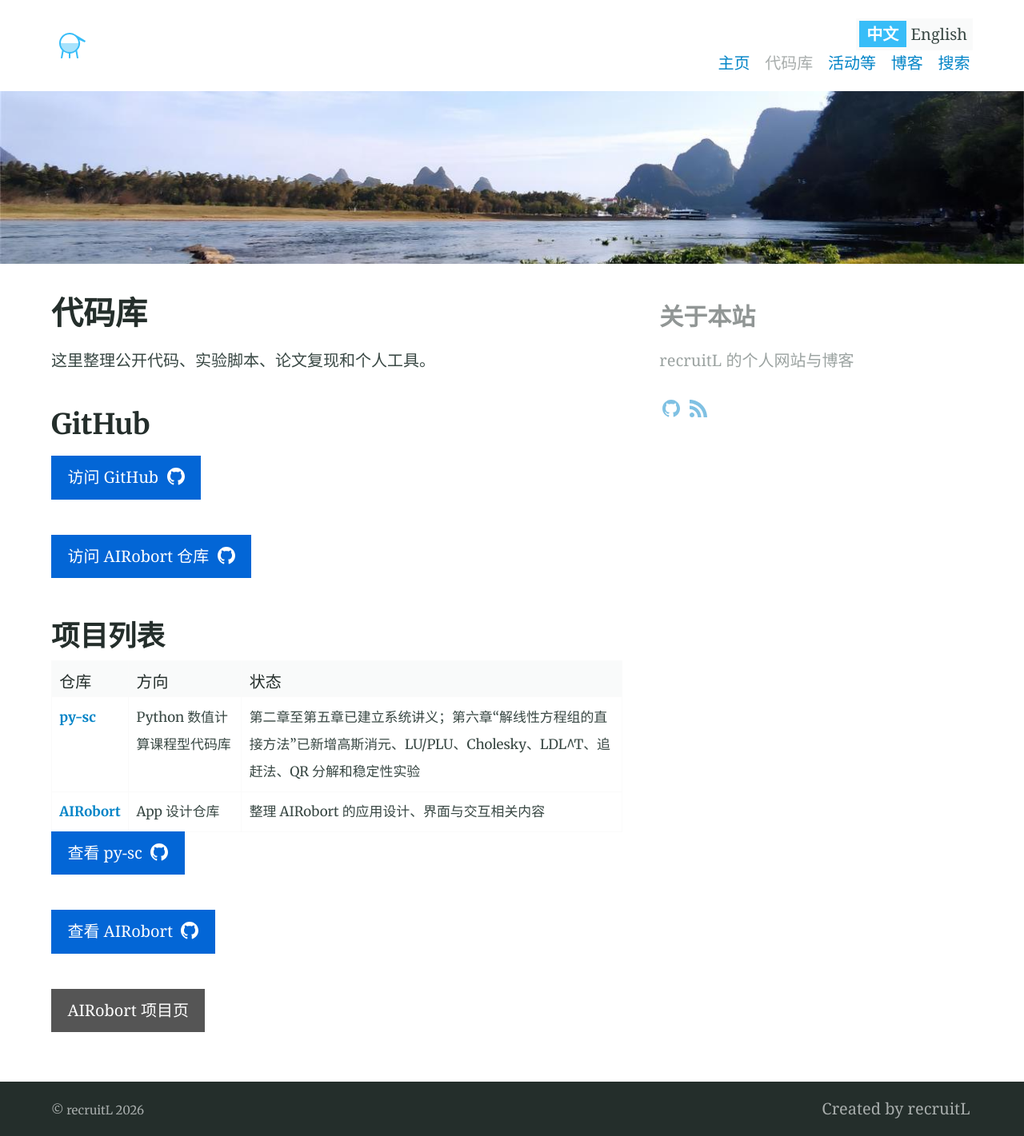
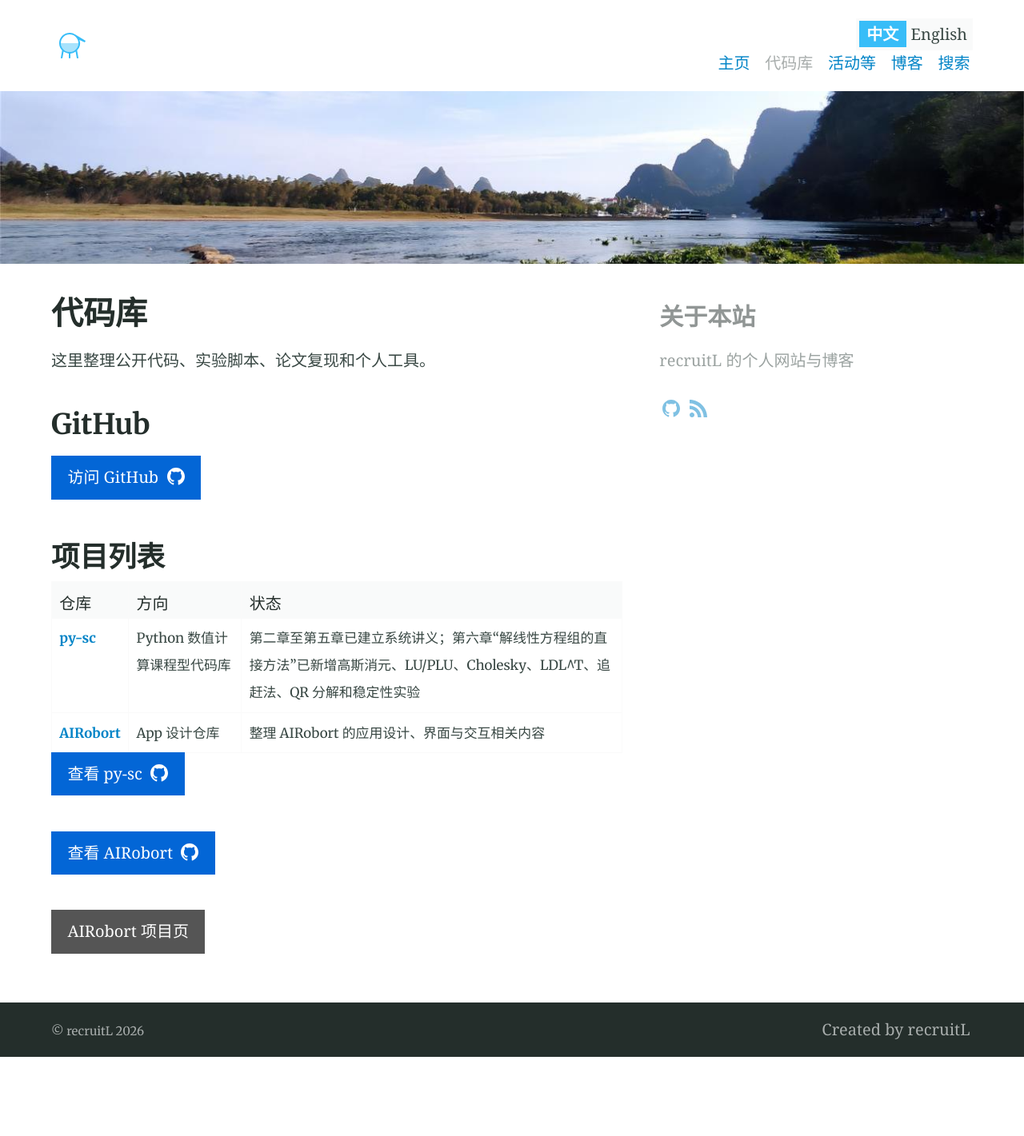
Before and after one commit to recruitL/recruitL.github.io, a Jekyll site: the page built from code/index.md, in a window 1280 px wide. Shown: the whole page at 80% size. Built offline with Jekyll 4.4.1, drawn with Linux system fonts in a browser that asks for light colours; after the commit the page ends 1322 px from its top, so only the background shows below that.

Commit message:
Normalize code page repository links

```diff
--- a/code/index.md
+++ b/code/index.md
@@ -12,7 +12,6 @@ aside: true
 ## GitHub
 
 {% include button.html text="访问 GitHub" icon="github" link="https://github.com/recruitL" color="#0366d6" %}
-{% include button.html text="访问 AIRobort 仓库" icon="github" link="https://github.com/recruitL/AIRobort" color="#0366d6" %}
 
 ## 项目列表
 
```
Also changed, not shown: en/code/index.md (+0 -1 lines).
